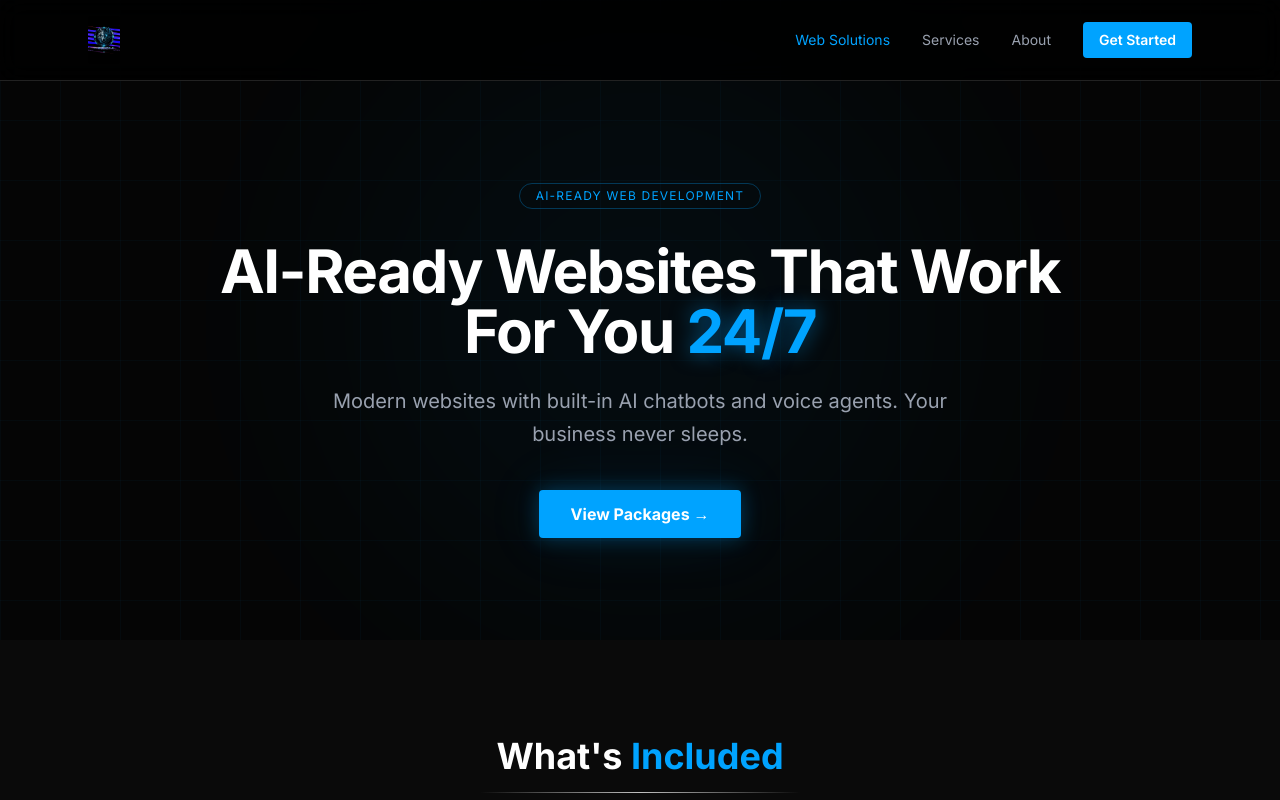
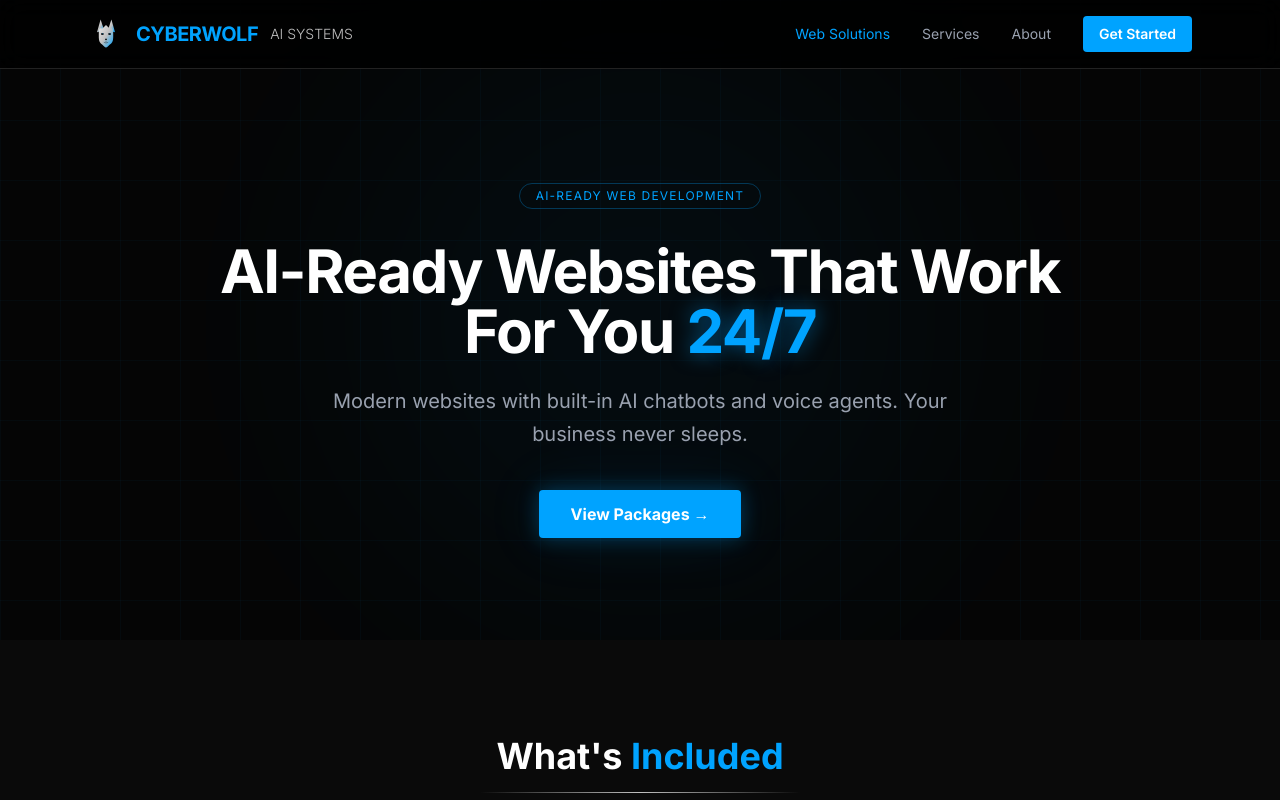
Before and after one commit to wolfcore25/cyberwolf-ai-site, a Next.js app: page /web-solutions in a window 1280 px wide. Shown: the top 800 px of the page. Built offline with nearby package versions, Linux system fonts and the light colour scheme.

Commit message:
Revert "Update CyberWolf site logo"
This reverts commit a3d033e51832a4ee141236d551e4120c900a8e66.

```diff
--- a/src/app/page.tsx
+++ b/src/app/page.tsx
@@ -10,7 +10,7 @@ function Navbar() {
     <nav className="fixed top-0 w-full z-50 bg-black/80 backdrop-blur-md border-b border-[var(--cyber-border)]">
       <div className="max-w-6xl mx-auto px-6 py-4 flex items-center justify-between">
         <Link href="/" className="flex items-center">
-          <Image src="/site-logo.jpg" alt="CyberWolf AI Systems" width={853} height={1280} className="h-12 w-auto rounded-sm" />
+          <Image src="/logo-horizontal-light.png" alt="CyberWolf AI Systems" width={200} height={56} className="h-10 w-auto" />
         </Link>
         {/* Desktop nav */}
         <div className="hidden md:flex items-center gap-8 text-sm text-gray-400">
@@ -68,7 +68,7 @@ function Hero() {
         </div>
 
         <div className="mb-6 flex justify-center">
-          <Image src="/site-logo.jpg" alt="CyberWolf AI Systems" width={853} height={1280} className="w-64 md:w-80 h-auto drop-shadow-[0_0_30px_rgba(0,163,255,0.3)]" />
+          <Image src="/logo-main.png" alt="CyberWolf AI Systems" width={300} height={304} className="w-64 md:w-80 h-auto drop-shadow-[0_0_30px_rgba(0,163,255,0.3)]" />
         </div>
 
         <p className="text-lg md:text-xl text-gray-400 max-w-2xl mx-auto mb-10 leading-relaxed">
--- a/src/app/web-solutions/page.tsx
+++ b/src/app/web-solutions/page.tsx
@@ -9,8 +9,12 @@ function Navbar() {
   return (
     <nav className="fixed top-0 w-full z-50 bg-black/80 backdrop-blur-md border-b border-[var(--cyber-border)]">
       <div className="max-w-6xl mx-auto px-6 py-4 flex items-center justify-between">
-        <Link href="/" className="flex items-center">
-          <Image src="/site-logo.jpg" alt="CyberWolf AI Systems" width={853} height={1280} className="h-12 w-auto rounded-sm" />
+        <Link href="/" className="flex items-center gap-3">
+          <Image src="/wolf-logo.svg" alt="CyberWolf" width={36} height={36} />
+          <span className="text-[var(--cyber-blue)] font-bold text-xl tracking-tight">
+            CYBERWOLF
+          </span>
+          <span className="text-[var(--cyber-chrome)] text-sm font-light">AI SYSTEMS</span>
         </Link>
         {/* Desktop nav */}
         <div className="hidden md:flex items-center gap-8 text-sm text-gray-400">
```
Also changed, not shown: public/site-logo.jpg (deleted).
